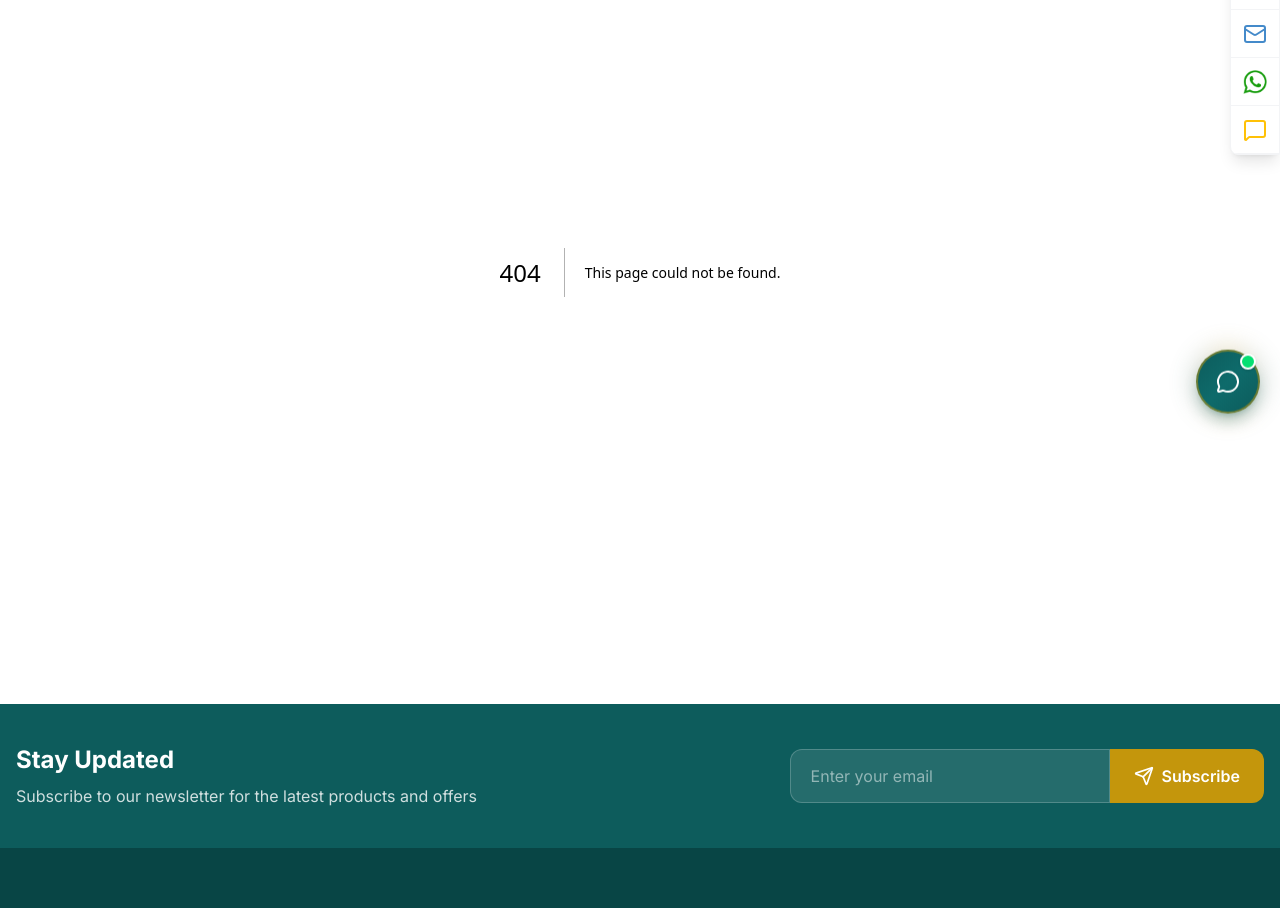
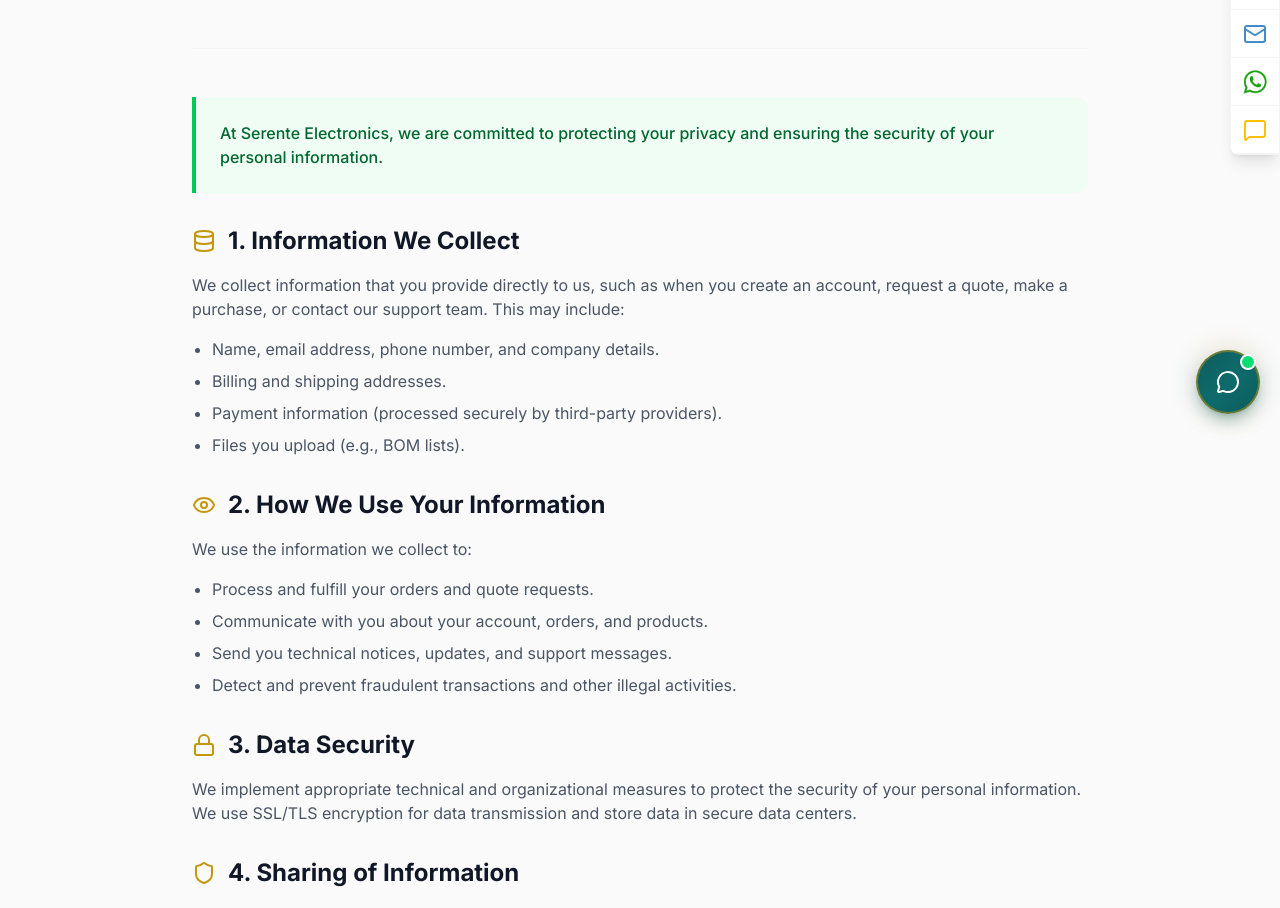
Before and after one commit to tharikhe/srente_in, a Next.js app: page /privacy-policy in a window 1280 px wide. Before the commit this address had no page. Shown: the part 366-1274 px from the top of the page. Built offline with nearby package versions, Linux system fonts and the light colour scheme.

Commit message:
Add missing legal pages: Terms and Privacy Policy

```diff
--- /dev/null
+++ b/app/privacy-policy/page.tsx
@@ -0,0 +1,93 @@
+'use client';
+
+import { Lock, Eye, Database, Shield } from 'lucide-react';
+
+export default function PrivacyPolicyPage() {
+    return (
+        <div className="max-w-4xl mx-auto pb-16 space-y-12">
+            {/* Header */}
+            <section className="text-center py-12 border-b border-gray-100">
+                <h1 className="text-4xl font-bold text-brand-teal mb-4">Privacy Policy</h1>
+                <p className="text-gray-600">Last updated: December 8, 2024</p>
+            </section>
+
+            {/* Content */}
+            <div className="prose prose-lg max-w-none text-gray-600">
+                <div className="bg-green-50 border-l-4 border-green-500 p-6 rounded-r-xl mb-8">
+                    <p className="m-0 text-green-800 font-medium">
+                        At Serente Electronics, we are committed to protecting your privacy and ensuring the security of your personal information.
+                    </p>
+                </div>
+
+                <div className="space-y-8">
+                    <section>
+                        <h2 className="flex items-center gap-3 text-2xl font-bold text-gray-900 mb-4">
+                            <Database className="w-6 h-6 text-brand-gold" />
+                            1. Information We Collect
+                        </h2>
+                        <p>
+                            We collect information that you provide directly to us, such as when you create an account, request a quote, make a purchase, or contact our support team. This may include:
+                        </p>
+                        <ul className="list-disc pl-5 space-y-2 mt-4">
+                            <li>Name, email address, phone number, and company details.</li>
+                            <li>Billing and shipping addresses.</li>
+                            <li>Payment information (processed securely by third-party providers).</li>
+                            <li>Files you upload (e.g., BOM lists).</li>
+                        </ul>
+                    </section>
+
+                    <section>
+                        <h2 className="flex items-center gap-3 text-2xl font-bold text-gray-900 mb-4">
+                            <Eye className="w-6 h-6 text-brand-gold" />
+                            2. How We Use Your Information
+                        </h2>
+                        <p>
+                            We use the information we collect to:
+                        </p>
+                        <ul className="list-disc pl-5 space-y-2 mt-4">
+                            <li>Process and fulfill your orders and quote requests.</li>
+                            <li>Communicate with you about your account, orders, and products.</li>
+                            <li>Send you technical notices, updates, and support messages.</li>
+                            <li>Detect and prevent fraudulent transactions and other illegal activities.</li>
+                        </ul>
+                    </section>
+
+                    <section>
+                        <h2 className="flex items-center gap-3 text-2xl font-bold text-gray-900 mb-4">
+                            <Lock className="w-6 h-6 text-brand-gold" />
+                            3. Data Security
+                        </h2>
+                        <p>
+                            We implement appropriate technical and organizational measures to protect the security of your personal information. We use SSL/TLS encryption for data transmission and store data in secure data centers.
+                        </p>
+                    </section>
+
+                    <section>
+                        <h2 className="flex items-center gap-3 text-2xl font-bold text-gray-900 mb-4">
+                            <Shield className="w-6 h-6 text-brand-gold" />
+                            4. Sharing of Information
+                        </h2>
+                        <p>
+                            We do not sell, rent, or trade your personal information to third parties. We may share your information with trusted third-party service providers who assist us in operating our website, conducting our business, or serving our users (e.g., shipping carriers, payment processors), so long as those parties agree to keep this information confidential.
+                        </p>
+                    </section>
+
+                    <section>
+                        <h2 className="text-2xl font-bold text-gray-900 mb-4">5. Cookies</h2>
+                        <p>
+                            We use cookies and similar tracking technologies to track the activity on our service and hold certain information. You can instruct your browser to refuse all cookies or to indicate when a cookie is being sent.
+                        </p>
+                    </section>
+                </div>
+            </div>
+
+            <div className="bg-gray-50 rounded-2xl p-8 text-center mt-12">
+                <h3 className="text-lg font-bold text-gray-900 mb-2">Privacy Concerns?</h3>
+                <p className="text-gray-600 mb-4">If you have any questions about this Privacy Policy, please contact our Data Protection Officer.</p>
+                <a href="mailto:privacy@serente.com" className="inline-block px-6 py-3 bg-brand-teal text-white rounded-xl font-bold hover:bg-brand-teal-dark transition-colors">
+                    Contact Privacy Team
+                </a>
+            </div>
+        </div>
+    );
+}
```
